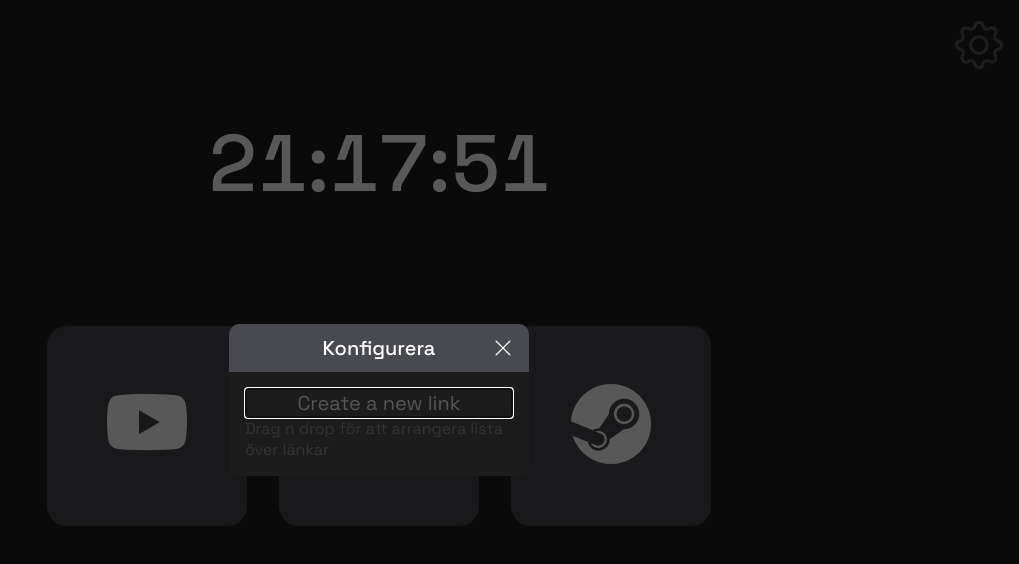
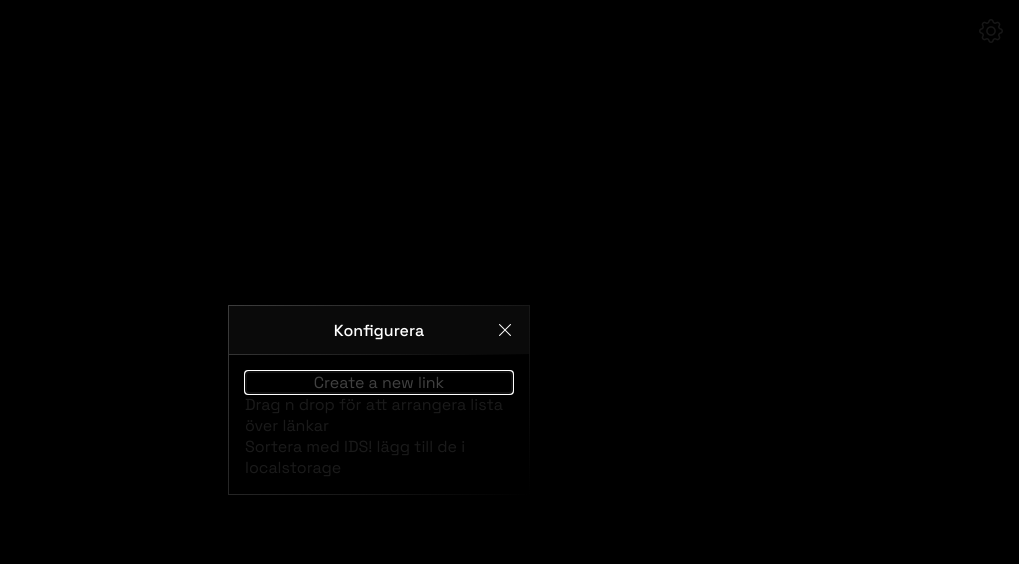
Before and after one commit to aggeB8/homepage, a Vue app: page / in a window 1280 px wide. Both pictures are taken after a click on the icon 1239 px from the left and 46 px from the top of the page. Shown: the top 564 px of the page, without its empty margins (261-1280 px from the left). Built offline with nearby package versions, Linux system fonts and the light colour scheme.

Commit message:
design + general progress

```diff
--- a/src/App.vue
+++ b/src/App.vue
@@ -1,5 +1,4 @@
 <script setup>
-  import { RouterLink, RouterView } from 'vue-router'
   import Links from './components/Links.vue'
   import Clock from './components/Clock.vue'
   import Modal from './components/Modal.vue'
@@ -14,28 +13,19 @@
 -->
 
 <template>
+  <Modal />
   <main>
-    <Modal />
     <Clock />
     <Links />
-
-    <footer>
-
-    </footer>
   </main>
 </template>
 
 <style scoped>
   main {
-    min-height: 100vh;
+    width: 100%;
+    height: 100vh;
     display: flex;
     flex-direction: column;
+    justify-content: center;
   }
-
-  footer {
-    text-align: center;
-    margin-top: auto;
-    text-decoration: none;
-  }
-
 </style>
--- a/src/assets/base.css
+++ b/src/assets/base.css
@@ -1,6 +1,8 @@
 :root {
-  --bg-color: rgb(28, 28, 28);
-  --sec-color: rgb(72, 74, 80);
+  --bg-color: rgb(0, 0, 0);
+  --sec-color: rgb(10, 10, 10);
+  --border-color: #3d3d3d;
 
+  --border-gradient: linear-gradient(135deg, #3d3d3d, #000) 1;
 
 }
--- a/src/assets/main.css
+++ b/src/assets/main.css
@@ -16,10 +16,6 @@ a:visited { text-decoration: none; }
 a:hover { text-decoration: none; }
 a:active { text-decoration: none; }
 
-i {
-  cursor: pointer;
-}
-
 .input-wrapper {
   width: 100%;
 }
@@ -27,16 +23,17 @@ i {
 input {
   background-color: inherit;
   border: none;
-  font-size: 20px;
+  font-size: 1rem;
   width: 100%;
-  border-bottom: 2px solid #ffffff42;
+  border-bottom: 1px solid #ffffff42;
 }
 
 button {
   background-color: inherit;
-  font-size: 20px;
-  border: 2px solid #ffffff42;
+  font-size: 1rem;
+  border: 1px solid #ffffff42;
   color: #ffffff42;
+  cursor: pointer;
 }
 
 input:focus {
--- a/src/components/Clock.vue
+++ b/src/components/Clock.vue
@@ -23,15 +23,33 @@
 </script>
 
 <template>
-    <p><span id="hours">{{ hours }}</span>:<span id="minutes">{{ minutes }}</span>:<span id="seconds">{{ seconds }}</span></p>
+    <div id="wrapper">
+        <div id="clock-wrapper">
+            <p><span id="hours">{{ hours }}</span>:<span id="minutes">{{ minutes }}</span>:<span id="seconds">{{ seconds }}</span></p>
+        </div>
+    </div>
 </template>
 
 <style scoped>
+    #wrapper {
+        width: 100%;
+        display: flex;
+        justify-content: center;
+        align-items: center;
+        margin-bottom: 40px;
+    }
+
+    #clock-wrapper {
+        border-width: 1px;
+        border-style: solid;
+        border-image: var(--border-gradient);
+        width: fit-content;
+        padding: 15px 30px 15px 30px;;
+    }
+
     p {
         font-variant-numeric: tabular-nums;
-        margin: 7rem 0 7rem 0;
-        font-size: 80px;
-        text-align: center;
+        font-size: 2.25rem;
         font-weight: 500;
     }
 </style>
--- a/src/components/Links.vue
+++ b/src/components/Links.vue
@@ -1,11 +1,9 @@
 <script setup>
     import { ref } from 'vue'
-    import { RouterLink } from 'vue-router'
-    let links = ref([
-        { site: "https://www.youtube.com", icon: "bi bi-youtube" },
-        { site: "https://www.github.com", icon: "bi bi-github" },
-        { site: "https://www.steamcommunity.com", icon: "bi bi-steam" },
-    ])
+
+    let linkArray = JSON.parse(localStorage.getItem('links'))
+
+    let links = linkArray
 
     function goTo(site) {
         window.open(site, '_blank');
@@ -14,8 +12,8 @@
 
 <template>
     <div id="grid">
-        <div @click="goTo(link.site)" class="grid-item" v-for="link in links">
-            <i :class="link.icon"></i>
+        <div @click="goTo(link.linkURL)" class="grid-item" v-for="link in links">
+            <i :class="link.linkIcon"></i>
         </div>
     </div>
 </template>
@@ -29,19 +27,22 @@
     }
 
     .grid-item {
-        width: 200px;
-        height: 200px;
-        background-color: var(--sec-color);
+        width: 100px;
+        height: 100px;
+
         text-align: center;
-        line-height: 200px;
-        font-size: 80px;
+        line-height: 100px;
+        font-size: 2rem;
         border-radius: 20px;
         transition: 0.15s;
         cursor: pointer;
+
+        border: 1px solid var(--border-color);
     }
 
     .grid-item:hover {
         background-color: rgb(67, 139, 139);
+
+
     }
-
 </style>
--- a/src/components/Modal.vue
+++ b/src/components/Modal.vue
@@ -23,12 +23,16 @@
             <RouterView />
         </div>
     </dialog>
-
 </template>
 
 <style scoped>
+    .bi-x-lg {
+        cursor: pointer;
+    }
+
     #gear {
-        font-size: 3rem;
+        cursor: pointer;
+        font-size: 1.5rem;
         position: absolute;
         right: 1rem;
         margin-top: 1rem;
@@ -48,8 +52,11 @@
         width: 300px;
         height: fit-content;
         border: none;
-        border-radius: 10px;
         background-color: var(--bg-color);
+
+        border-width: 1px;
+        border-style: solid;
+        border-image: var(--border-gradient);
     }
 
     #modal::backdrop {
@@ -63,8 +70,12 @@
         display: flex;
         justify-content: center;
         align-items: center;
-        font-size: 20px;
+        font-size: 1rem;
         font-weight: 500;
+
+        border-bottom-width: 1px;
+        border-bottom-style: solid;
+        border-image: var(--border-gradient);
     }
 
     header > i {
--- a/src/views/CreateLinkView.vue
+++ b/src/views/CreateLinkView.vue
@@ -11,7 +11,6 @@
         let arr = iconArray
         let searchResult = arr.filter(icon => icon.match(searchTerm))
         filteredIcons.value = searchResult
-
     }
 
     let linkURL = ref()
@@ -23,12 +22,13 @@
 
     function createLink() {
         if (linkURL.value === '' || linkURL.value === undefined || linkIcon.value === undefined) {
-            console.log('null')
+            console.log('displaya errormeddelande')
         } else {
             let linkArray = JSON.parse(localStorage.getItem('links'))
             linkArray.push({linkIcon: linkIcon.value, linkURL: linkURL.value})
             localStorage.setItem('links', JSON.stringify(linkArray))
             router.push('/')
+            window.location.reload() //fixa bättre 'vue' metod
         }
     }
 </script>
@@ -75,8 +75,8 @@
     }
 
     .icon-wrapper {
-        font-size: 2.5rem;
-        background-color: var(--sec-color);
+        font-size: 1.7rem;
+        border: 1px solid var(--border-color);
         border-radius: 10px;
         width: 32%;
         height: 32%;
@@ -85,6 +85,7 @@
         align-items: center;
         transition: 0.2s;
         margin-bottom: 2%;
+        cursor: pointer;
     }
 
     .icon-wrapper:hover {
--- a/src/views/HomeView.vue
+++ b/src/views/HomeView.vue
@@ -3,15 +3,17 @@
     import router from '../router'
 
     let links = JSON.parse(localStorage.getItem('links'))
+
 </script>
 
 <template>
     <button @click="router.push('/createlink')">Create a new link</button>
     <div v-for="link in links">
-        {{ link }}
+        <i :class="link.linkIcon"></i>
+        <p>edit</p>
     </div>
 
-    <p style="opacity: 0.1;">Drag n drop för att arrangera lista över länkar</p>
+    <p style="opacity: 0.1;">Drag n drop för att arrangera lista över länkar<br>Sortera med IDS! lägg till de i localstorage</p>
 </template>
 
 <style scoped>
```
